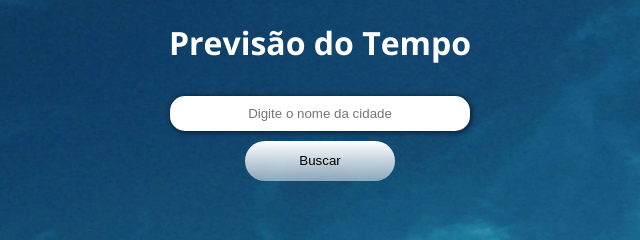
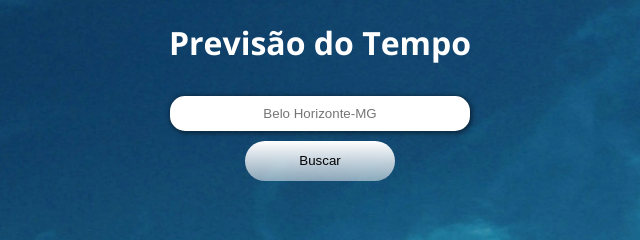
Before and after one commit to previsaotimebetim/previsaotimebetim.github.io, a website: page index.html in a window 1280 px wide. Shown: the top 240 px of the page, 320-960 px from the left. Drawn offline with Linux system fonts and the light colour scheme; no server answers.

```diff
--- a/index.html
+++ b/index.html
@@ -11,7 +11,7 @@
     <header>
         <h1 id="titulo">Previsão do Tempo</h1>
         <label for="">
-            <input id="cidade" type="text" placeholder="Digite o nome da cidade" title="Preencha nesse estilo: cidade-uf" oninvalid="this.setCustomValidity('Insira a cidade')" oninput="this.setCustomValidity('')">
+            <input id="cidade" type="text" placeholder="Belo Horizonte-MG" title="Preencha nesse estilo: cidade-uf" oninvalid="this.setCustomValidity('Insira a cidade')" oninput="this.setCustomValidity('')">
             <button id="botao">Buscar</button>
         </label>
     </header>
```
